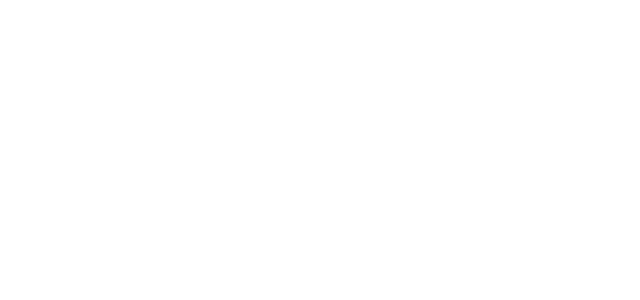
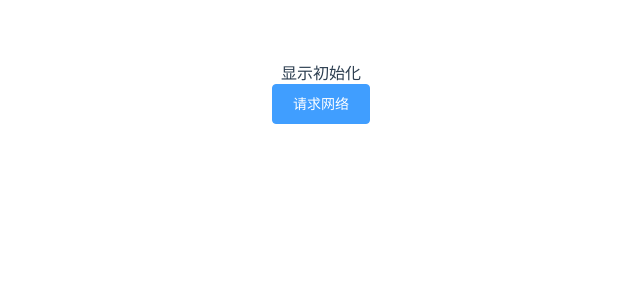
Before and after one commit to xiaoyuan916/xiaoyuan_h5, a Vue app in the folder vueproject/vue_pro/vuepro_project/: page /#/ObtainData in a window 1280 px wide. Shown: the top 300 px of the page, without its empty margins (319-959 px from the left). Built offline with nearby package versions, Linux system fonts and the light colour scheme.

Commit message:
添加vue开发中网络请求

```diff
--- a/vueproject/vue_pro/vuepro_project/package.json
+++ b/vueproject/vue_pro/vuepro_project/package.json
@@ -10,6 +10,7 @@
     "build": "node build/build.js"
   },
   "dependencies": {
+    "axios": "^0.18.0",
     "element-ui": "^2.4.11",
     "vue": "^2.5.2",
     "vue-router": "^3.0.1",
--- a/vueproject/vue_pro/vuepro_project/src/components/HelloWorld.vue
+++ b/vueproject/vue_pro/vuepro_project/src/components/HelloWorld.vue
@@ -22,6 +22,10 @@
       <el-button>java和js通信</el-button>
     </router-link>
 
+    <router-link to="/ObtainData">
+      <el-button>获取数据</el-button>
+    </router-link>
+
   </div>
 </template>
 
--- /dev/null
+++ b/vueproject/vue_pro/vuepro_project/src/components/ObtainData.vue
@@ -0,0 +1,37 @@
+<template>
+  <div>
+    <div id="show">
+      {{msg}}
+    </div>
+
+    <el-row>
+      <el-button type="primary" @click='obtainData'>请求网络</el-button>
+    </el-row>
+  </div>
+</template>
+
+<script>
+  export default {
+    name: "ObtainData",
+    data() {
+      return {
+        msg: '显示初始化'
+      }
+    },
+    methods: {
+      obtainData: function () {
+        this.$axios.get("https://gank.io/api/today")
+          .then(response => {
+            console.log(response)
+          })
+          .catch(error => {
+            console.log(error)
+          })
+      }
+    }
+  }
+</script>
+
+<style scoped>
+
+</style>
--- a/vueproject/vue_pro/vuepro_project/src/main.js
+++ b/vueproject/vue_pro/vuepro_project/src/main.js
@@ -6,6 +6,9 @@
 import Element from 'element-ui';
 import 'element-ui/lib/theme-chalk/index.css';
 import stores from './store/store'
+import axios from 'axios'
+
+Vue.prototype.$axios = axios;
 
 Vue.config.productionTip = false
 
--- a/vueproject/vue_pro/vuepro_project/src/router/index.js
+++ b/vueproject/vue_pro/vuepro_project/src/router/index.js
@@ -6,6 +6,7 @@
 import Icon from '@/components/Icon'
 import DropDown from '@/components/DropDown'
 import JsToJava from '@/components/JsToJava'
+import ObtainData from '@/components/ObtainData'
 
 Vue.use(Router)
 
@@ -35,6 +36,10 @@
     {
       path: '/JsToJava',
       component: JsToJava
+    },
+    {
+      path: '/ObtainData',
+      component: ObtainData
     }
   ]
 })
```
